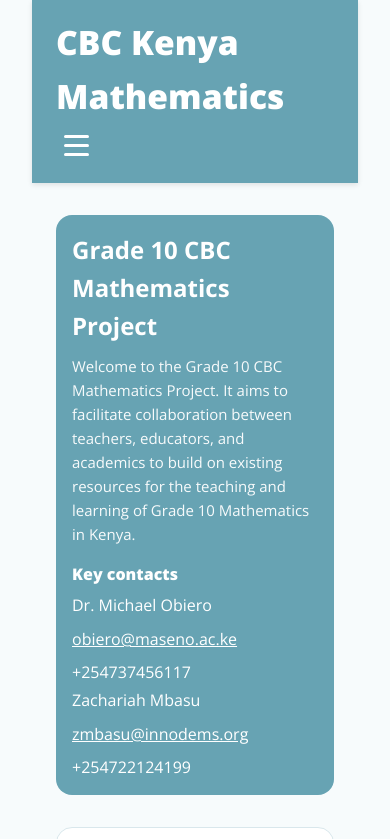
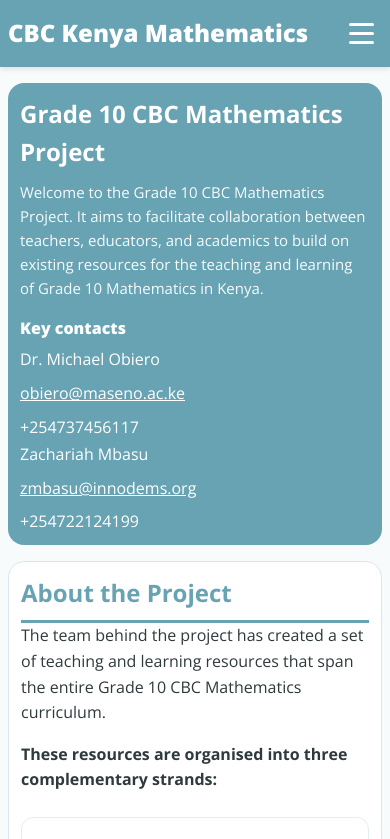
Before and after one commit to IDEMSInternational/cbckenyamathematics, a plain HTML site: page index.html in a window 390 px wide. Shown: the top 839 px of the page. Drawn offline with nearby package versions, Linux system fonts and the light colour scheme.

Commit message:
Optimize padding for mobile devices (360px screens)
- Reduce main content padding from 1.5rem to 0.75rem minimum (and 0.5rem on small mobile)
- Reduce section padding to 0.75rem on mobile (was 1rem)
- Reduce header padding to 0.5rem on mobile screens
- Remove errant padding from :root CSS variables
- Reduce logo size and site title font on small screens
- Prevents content from being squashed on narrow mobile devices
- Improves usability in contexts where mobile phones are primary access device

```diff
--- a/website-content/css/navigation.css
+++ b/website-content/css/navigation.css
@@ -14,7 +14,7 @@
 .header-content {
     max-width: 1400px;
     margin: 0 auto;
-    padding: 1rem clamp(1.5rem, 3vw, 3rem);
+    padding: 1rem clamp(0.75rem, 3vw, 3rem);
     display: flex;
     justify-content: space-between;
     align-items: center;
@@ -232,3 +232,22 @@
         transform: rotate(45deg) translate(-5px, -6px);
     }
 }
+
+/* Mobile-specific optimizations */
+@media (max-width: 480px) {
+    .header-content {
+        padding: 0.75rem 0.5rem;
+    }
+
+    .site-title {
+        font-size: 1.5rem;
+    }
+
+    .logo-section {
+        gap: 0.5rem;
+    }
+
+    .logo-section img {
+        height: 40px;
+    }
+}
--- a/website-content/css/styles.css
+++ b/website-content/css/styles.css
@@ -8,7 +8,6 @@
     --secondary-color: #0b5565;
     --accent-color: #7a4b00;
     --text-color: #2f3a3d;
-    padding: 0 2rem;
     --light-bg: #f7fbfc;
     --white: #ffffff;
     --border-color: #d9e7ec;
@@ -63,7 +62,7 @@
 main {
     max-width: 1400px;
     margin: 2rem auto;
-    padding: 0 clamp(1.5rem, 3vw, 3rem);
+    padding: 0 clamp(0.75rem, 3vw, 3rem);
 }
 
 /* ===========================
@@ -762,7 +761,17 @@
         font-size: 1.75rem;
     }
 
+    main {
+        margin: 1rem auto;
+        padding: 0 0.5rem;
+    }
+
     section {
-        padding: 1rem;
+        padding: 0.75rem;
+        margin-bottom: 1rem;
+    }
+
+    .container {
+        padding: 0 0.5rem;
     }
 }
```
